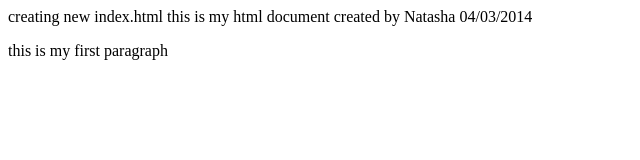
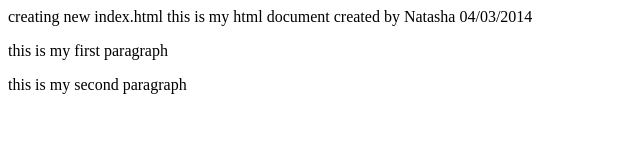
Before and after one commit to NatashaChloe/hotel, a plain HTML site: page index.html in a window 1280 px wide. Shown: the whole page, without its empty margins (0-640 px from the left). Drawn offline with Linux system fonts and the light colour scheme.

Commit message:
adding paragraph 3

```diff
--- a/index.html
+++ b/index.html
@@ -9,4 +9,7 @@ created by Natasha
 <p>
 this is my first paragraph
 </p>
+<p>
+this is my second paragraph
+</P>
 </body>
```
